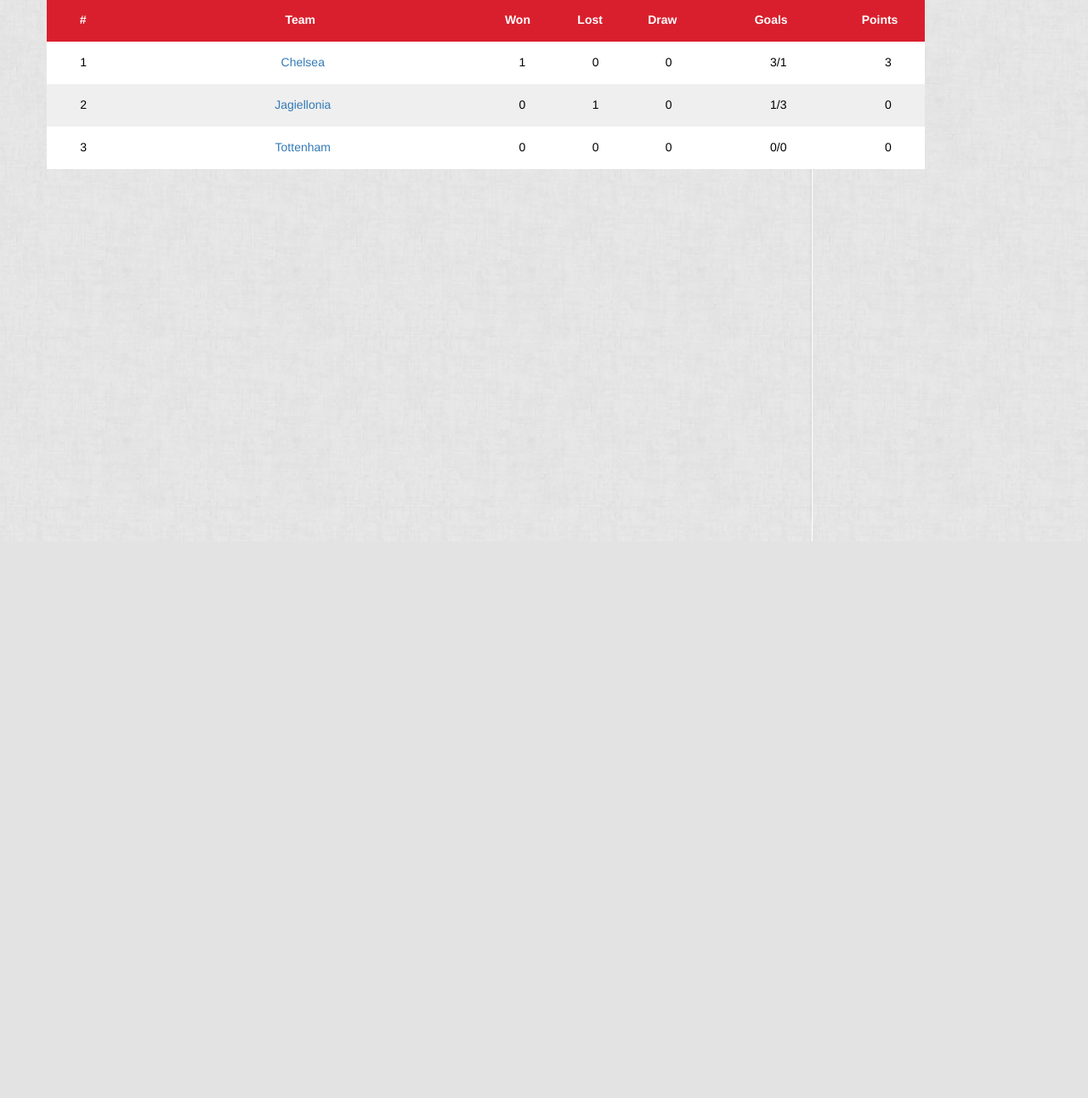
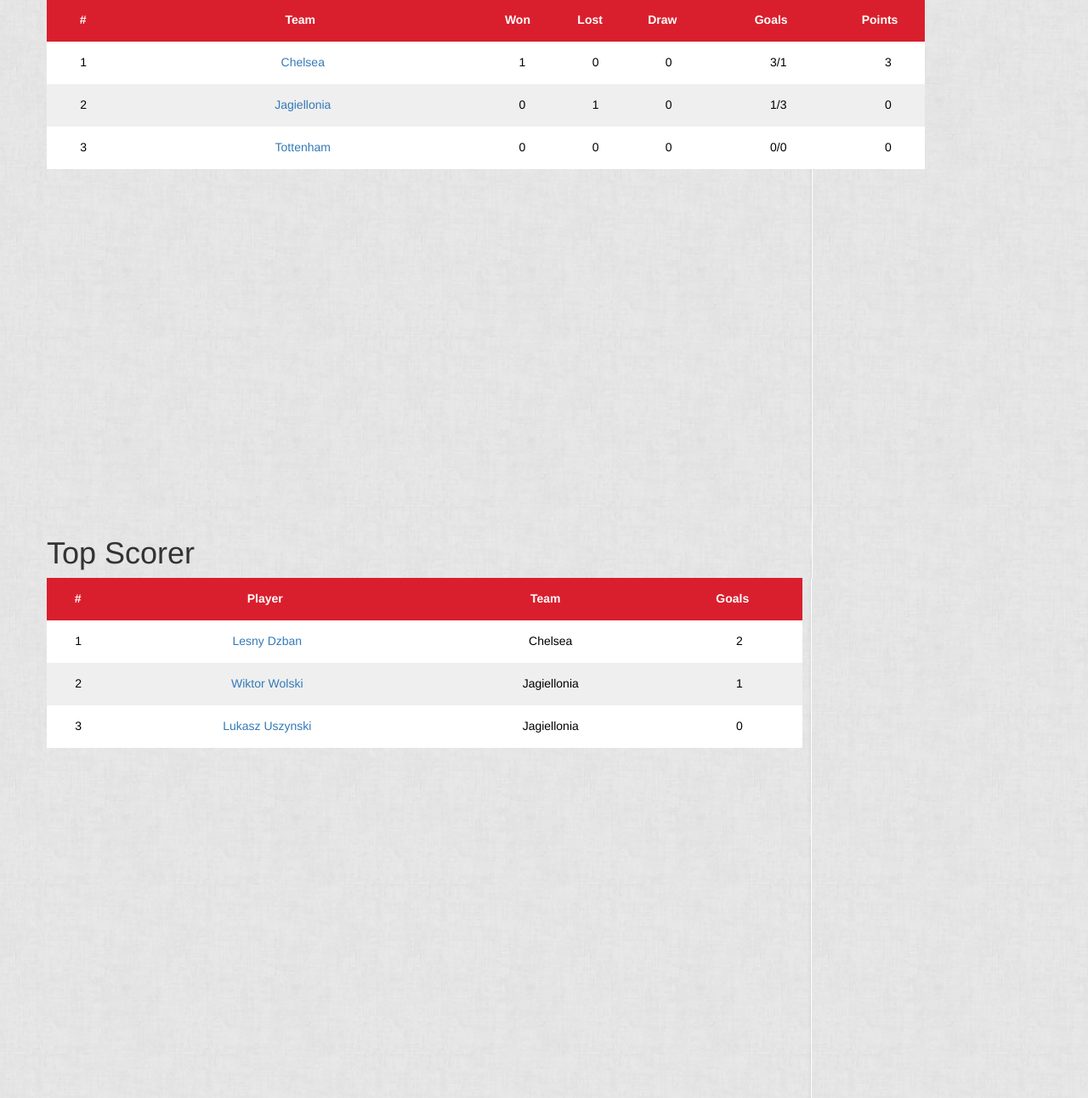
Before and after one commit to whiskermrr/players_dot_com, a Django app: page /competition/league/12/seasons/12/ in a window 1280 px wide. Shown: the part 163-1455 px from the top of the page at 85% size. Before the commit the page ends 800 px from the top, so only its background shows below. Run offline with Django 3.2, Linux system fonts and the light colour scheme; data comes from the database, SQL or seed files in the repository; both versions use the stored data as it was after the commit; some libraries are stand-ins or nearby versions.

Commit message:
finished

```diff
--- a/competition/templates/competition/season_table.html
+++ b/competition/templates/competition/season_table.html
@@ -61,4 +61,42 @@
     {% else %}
         <h2>No info found.</h2>
     {% endif %}
+
+    {% if stats %}
+            <div class="row" style="text-align: initial;">
+                <h1>Top Scorer</h1>
+                <table class="points_table">
+                    <thead>
+                        <tr>
+                            <th class="col-xs-1">#</th>
+                            <th class="col-xs-5">Player</th>
+                            <th class="col-xs-4">Team</th>
+                            <th class="col-xs-2">Goals</th>
+                        </tr>
+                    </thead>
+                    <tbody class="points_table_scrollbar">
+                        {% for s in stats %}
+                            {% if forloop.counter|divisibleby:2 %}
+                            <tr class="even">
+                            {% else %}
+                            <tr class="odd">
+                            {% endif %}
+                                <td class="col-xs-1">
+                                    {{ forloop.counter }}
+                                </td>
+                                <td class="col-xs-5">
+                                    <a href="{% url 'competition:player_details' s.player.id %}">{{ s.player.name }} {{ s.player.sname }}</a>
+                                </td>
+                                <td class="col-xs-4">
+                                    {{ s.player.team.name }}
+                                </td>
+                                <td class="col-xs-2">
+                                    {{ s.goalsScored }}
+                                </td>
+                            </tr>
+                        {% endfor %}
+                    </tbody>
+                </table>
+            </div>
+    {% endif %}
 {% endblock %}
--- a/competition/views.py
+++ b/competition/views.py
@@ -398,8 +398,16 @@
 def season_table(request, league_id, season_id):
     season = get_object_or_404(Season, id=season_id)
     team_stats = TeamStats.objects.filter(season_id=season_id).order_by('-scores')
+    all_stats = list(PlayerStats.objects.filter(season=season).order_by('-goalsScored'))
+
+    if len(all_stats) > 3:
+        stats = all_stats[0:3]
+    else:
+        stats = all_stats
+
     context = {
         'team_stats': team_stats,
         'season': season,
+        'stats': stats,
     }
     return render(request, 'competition/season_table.html', context)
```
Also changed, not shown: db.sqlite3.
